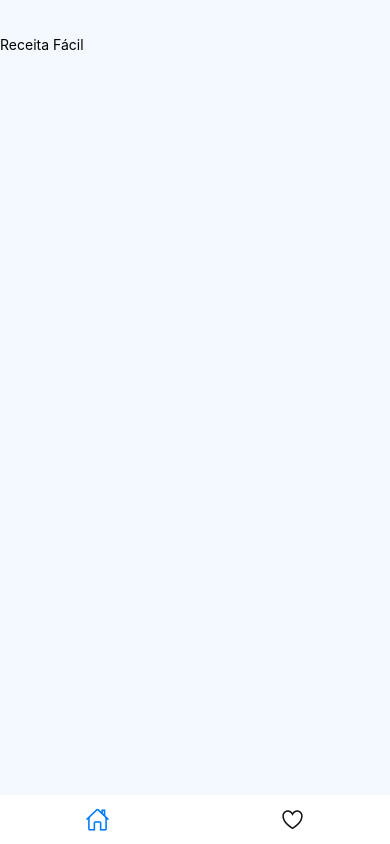
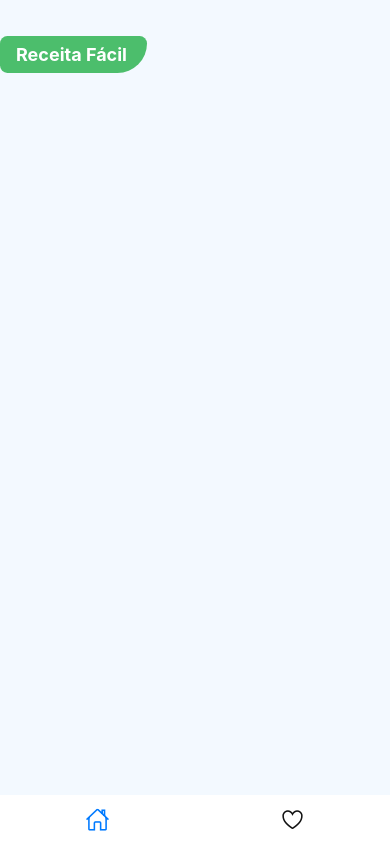
Before and after one commit to YasminCastro/course-react-native, a React Native app: screen /HomeTab in a window 390 px wide. Built offline with nearby package versions, Linux system fonts and the light colour scheme.

Commit message:
feat: logo

```diff
--- a/src/components/logo/index.js
+++ b/src/components/logo/index.js
@@ -2,8 +2,28 @@ import { View, Text, StyleSheet } from "react-native";
 
 export function Logo() {
   return (
-    <View>
-      <Text>Receita Fácil</Text>
+    <View style={styles.logoArea}>
+      <Text style={styles.logoText}>Receita Fácil</Text>
     </View>
   );
 }
+
+const styles = StyleSheet.create({
+  logoArea: {
+    backgroundColor: "#4CBE6C",
+    alignSelf: "flex-start",
+    padding: 8,
+    paddingLeft: 16,
+    paddingRight: 20,
+    borderTopRightRadius: 8,
+    borderBottomLeftRadius: 8,
+    borderTopLeftRadius: 8,
+    borderBottomRightRadius: 32,
+    marginBottom: 8,
+  },
+  logoText: {
+    fontSize: 18,
+    fontWeight: "bold",
+    color: "#FFFFFF",
+  },
+});
```
